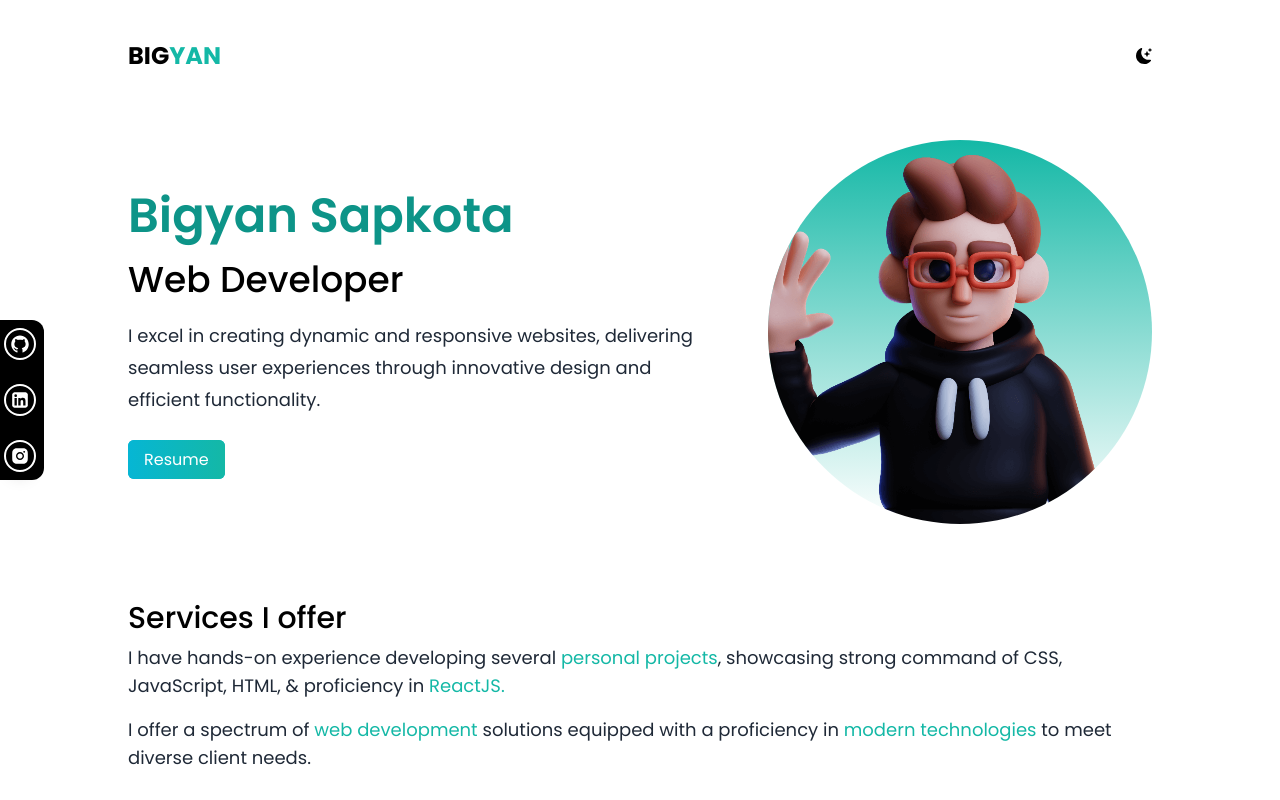
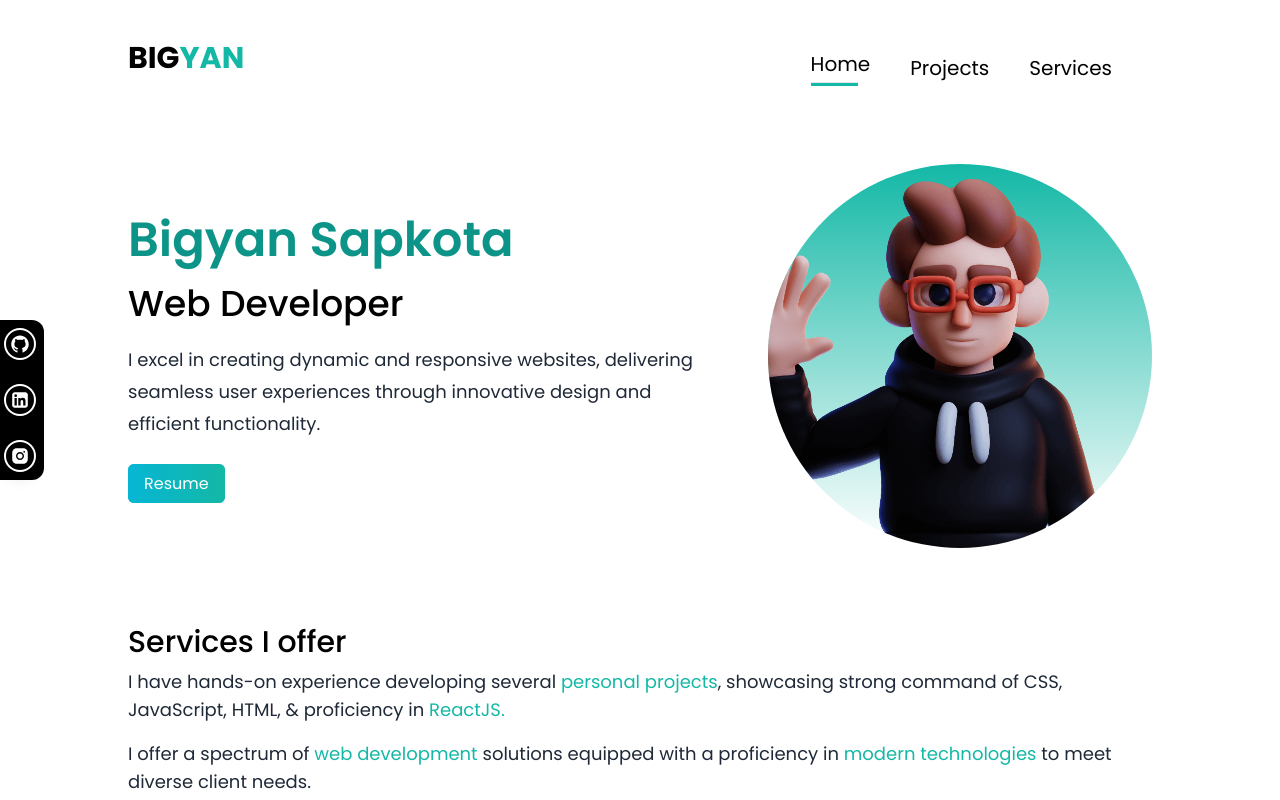
Before and after one commit to bigyan-sapkota/react-portfolio, a React (Vite) app: page / in a window 1280 px wide. Shown: the top 800 px of the page. Built offline with nearby package versions, Linux system fonts and the light colour scheme.

Commit message:
Made responsive navbar

```diff
--- a/src/components/Button.jsx
+++ b/src/components/Button.jsx
@@ -5,7 +5,7 @@ const Button = (props) => {
     <button className={props.className}>
       <a
         href="#"
-        className="bg-gradient-to-r from-cyan-500 to-teal-500 bg-cyan-500 text-white px-4 py-2 rounded-md"
+        className="bg-gradient-to-r from-cyan-500 to-teal-500 bg-cyan-500 text-white px-10 py-2 rounded-md text-sm md:text-base md:px-4"
       >
         Resume
       </a>
--- /dev/null
+++ b/src/components/NavItems.jsx
@@ -0,0 +1,61 @@
+import React from "react";
+import Button from "./Button";
+
+const NavItems = ({ current, setCurrent, className }) => {
+  return (
+    <div className={className}>
+      <ul className="flex flex-col md:flex-row md:items-center md:gap-10 md:font-normal md:text-xl">
+        <li
+          onClick={() => {
+            setCurrent("home");
+          }}
+        >
+          <p className="cursor-pointer hover:scale-[1.03] text-center py-4 md:py-0">
+            Home
+          </p>
+          <hr className="bg-gray-200 h-0.5 md:hidden" />
+          <hr
+            className={
+              current === "home" ? "bg-teal-500 h-1 mt-1 w-[80%]" : "hidden"
+            }
+          />
+        </li>
+        <li
+          onClick={() => {
+            setCurrent("projects");
+          }}
+        >
+          <p className="cursor-pointer hover:scale-[1.03] text-center py-4 md:py-0">
+            Projects
+          </p>
+          <hr className="bg-gray-200 h-0.5 md:hidden" />
+          <hr
+            className={
+              current === "projects" ? "bg-teal-500 h-1 mt-1 w-[80%]" : "hidden"
+            }
+          />
+        </li>
+        <li
+          onClick={() => {
+            setCurrent("services");
+          }}
+        >
+          <p className="cursor-pointer hover:scale-[1.03] text-center py-4 md:py-0">
+            Services
+          </p>
+
+          <hr
+            className={
+              current === "services" ? "bg-teal-500 h-1 mt-1 w-[80%]" : "hidden"
+            }
+          />
+        </li>
+        <div className="flex justify-center pt-4 pb-10">
+          <Button className="md:hidden" />
+        </div>
+      </ul>
+    </div>
+  );
+};
+
+export default NavItems;
--- a/src/components/Navbar.jsx
+++ b/src/components/Navbar.jsx
@@ -1,21 +1,35 @@
-import React from "react";
-import { BsFillMoonStarsFill } from "react-icons/bs";
-import Button from "./Button";
+import React, { useState } from "react";
+import { HiMenuAlt3 } from "react-icons/hi";
+import NavItems from "./NavItems";
 
 const Navbar = () => {
+  const [current, setCurrent] = useState("home");
+  const [showMenu, setshowMenu] = useState(false);
   return (
     <section>
       <nav className="pt-10 mb-12 flex justify-between">
-        <h1 className="text-2xl font-bold">
+        <h1 className="text-2xl font-bold md:text-3xl">
           BIG
           <span className="text-teal-500">YAN</span>
         </h1>
-        <ul className="flex items-center">
-          <li>
-            <BsFillMoonStarsFill className="cursor-pointer text-[16px]" />
-          </li>
-          <Button className="ml-4 md:hidden" />
-        </ul>
+        <div className="flex items-center">
+          <div className="md:hidden">
+            <HiMenuAlt3
+              className="cursor-pointer text-3xl relative"
+              onClick={() => setshowMenu((prev) => !prev)}
+            />
+            {showMenu && (
+              <NavItems className="absolute w-full right-0 top-24 bg-white border border-gray-200 shadow-lg" />
+            )}
+          </div>
+
+          {/* Nav Items */}
+          <NavItems
+            current={current}
+            setCurrent={setCurrent}
+            className="hidden md:block"
+          />
+        </div>
       </nav>
     </section>
   );
```
